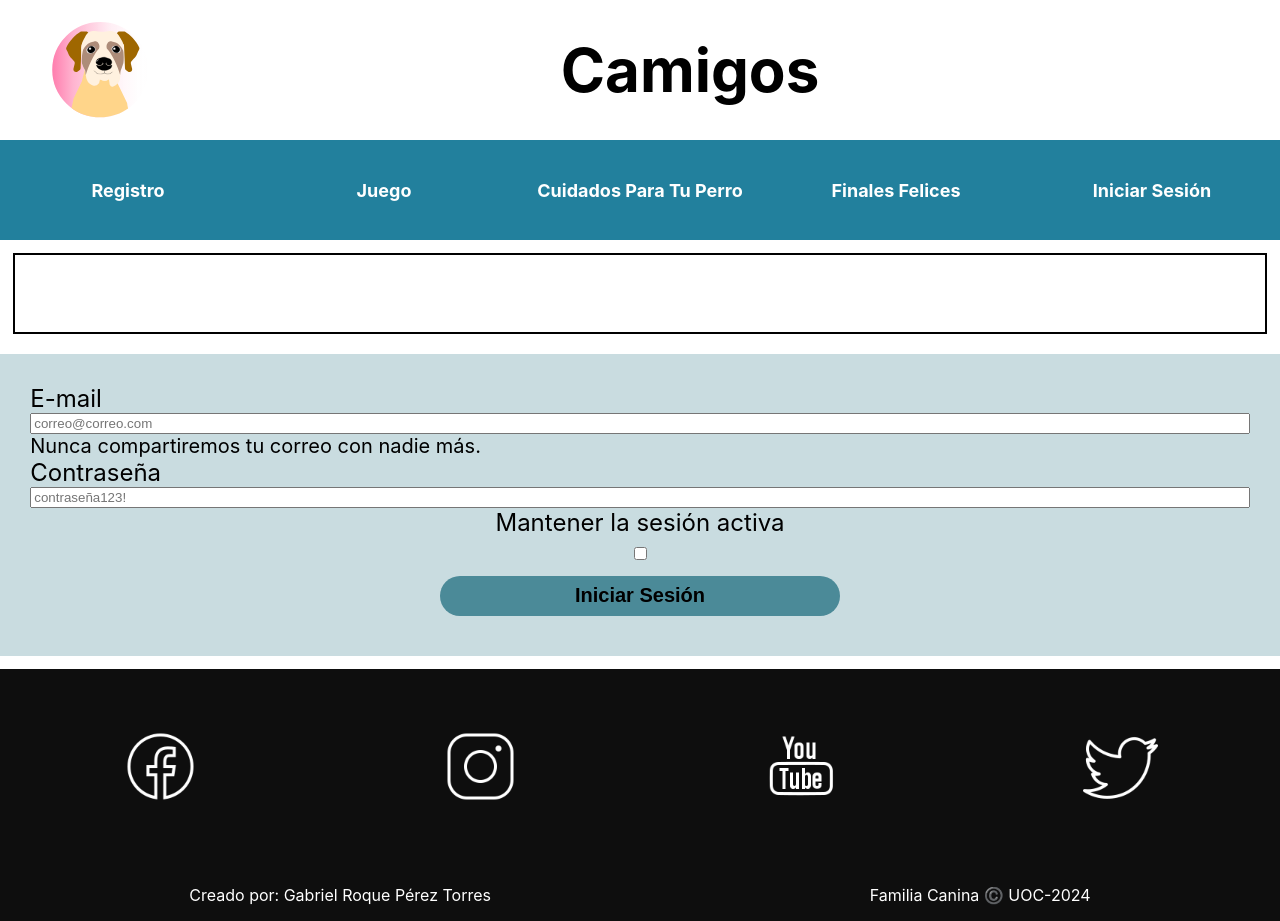
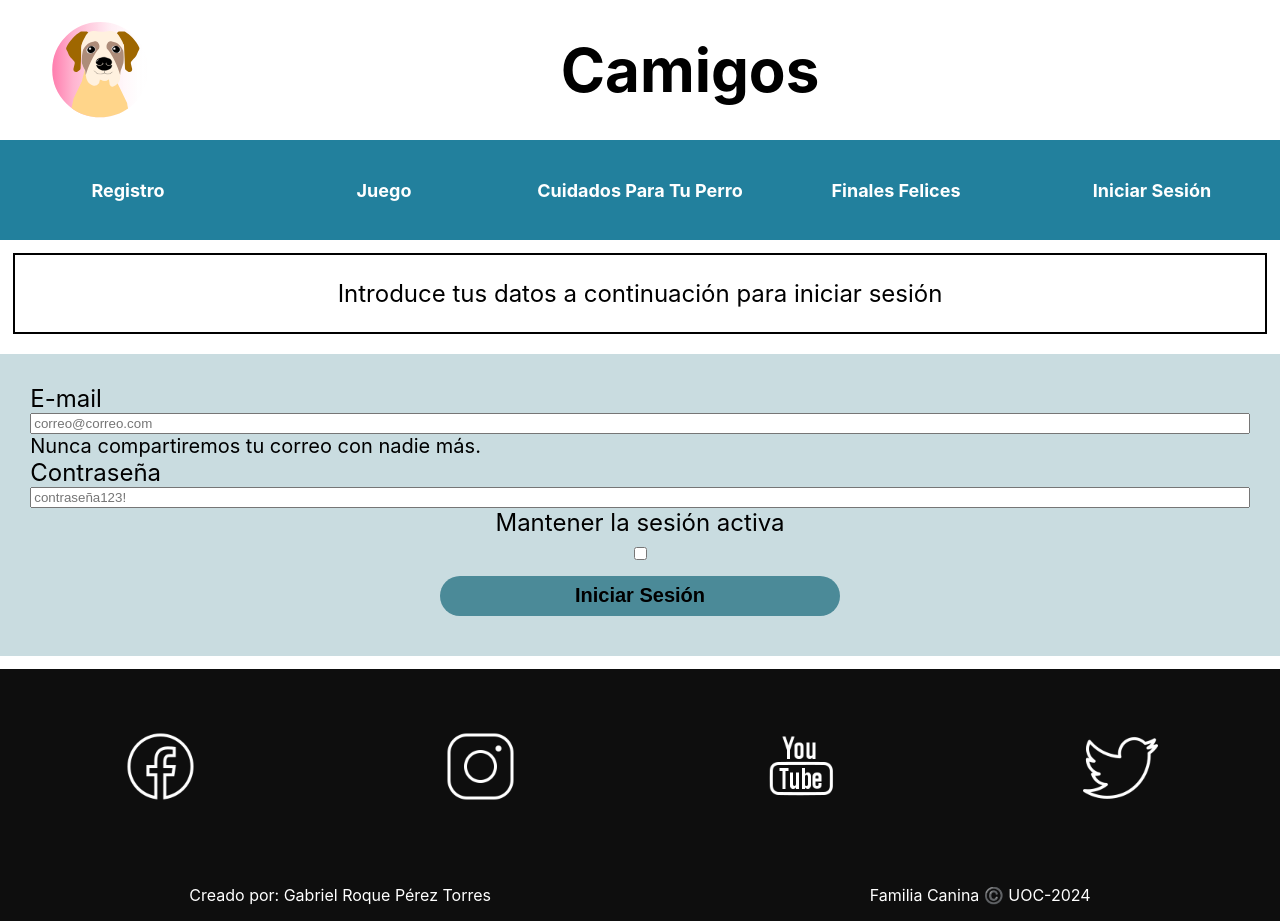
Before and after one commit to Roquop/camigos, a React (Create React App) app in the folder client/: page /login in a window 1280 px wide. Built offline with nearby package versions, Linux system fonts and the light colour scheme.

Commit message:
corregido disclaimer login

```diff
--- a/client/src/pages/Auth/login.scss
+++ b/client/src/pages/Auth/login.scss
@@ -23,6 +23,9 @@
     width: 100%;
     text-align: center;
     margin-bottom: 20px;
+    p {
+      color: black;
+    }
   }
 }
 .mantener {
```
